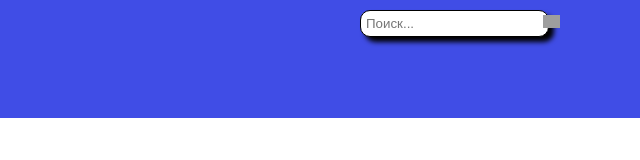
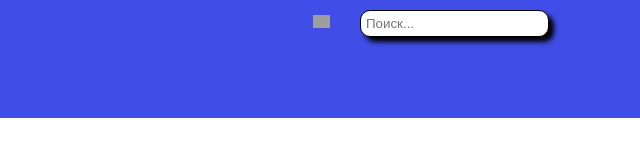
Before and after one commit to mansurelder/search, a plain HTML site: page index.html in a window 1280 px wide. Shown: the full height of the page, 640-1280 px from the left. Drawn offline with Linux system fonts and the light colour scheme; grey boxes are pictures that could not be loaded.

Commit message:
Update style.css

```diff
--- a/style.css
+++ b/style.css
@@ -11,7 +11,7 @@ img {
   width: 17px;
   position: absolute;
   top: 15px;
-  right: 80px;
+  right: 310px;
 }
 
 .search_input {
```
